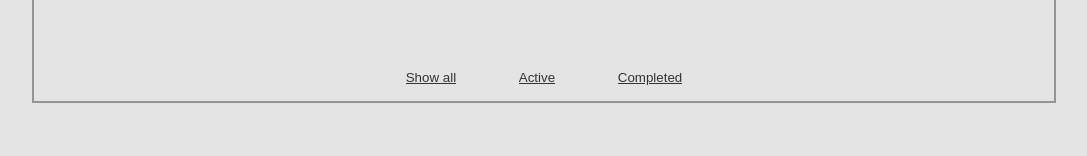
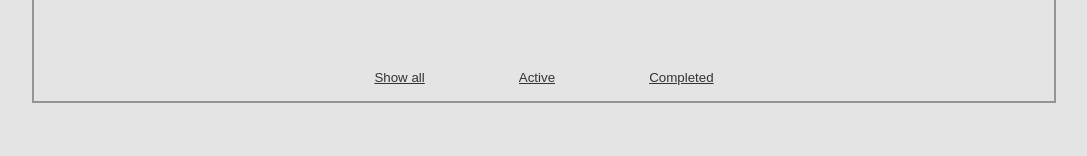
Before and after one commit to ArifSanaullah/TODO-with-redux, a React (Create React App) app: page / in a window 1280 px wide. Shown: the part 144-300 px from the top of the page, without its empty margins (96-1183 px from the left). Built offline with nearby package versions, Linux system fonts and the light colour scheme.

Commit message:
Applied best practices

```diff
--- a/src/index.css
+++ b/src/index.css
@@ -100,6 +100,7 @@ code {
   cursor: pointer;
   color: #5e5e5e;
   box-shadow: 0px 1px 5px rgba(0, 0, 0, 0.1);
+  outline: none;
 }
 
 .inputText {
@@ -162,7 +163,7 @@ code {
   width: 21.2rem;
   display: flex;
   align-items: center;
-  justify-content: space-around;
+  justify-content: space-between;
   margin: 0 auto;
   margin-top: 3rem;
 }
```
